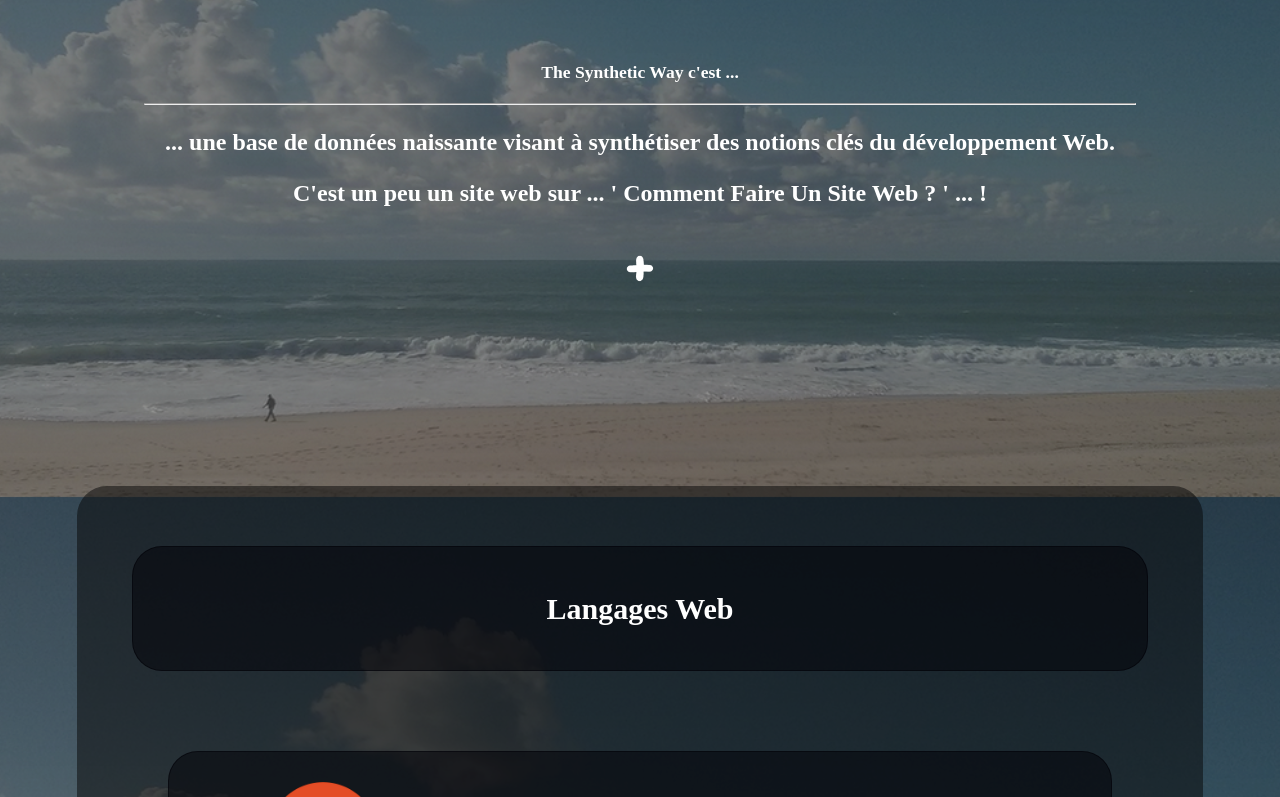
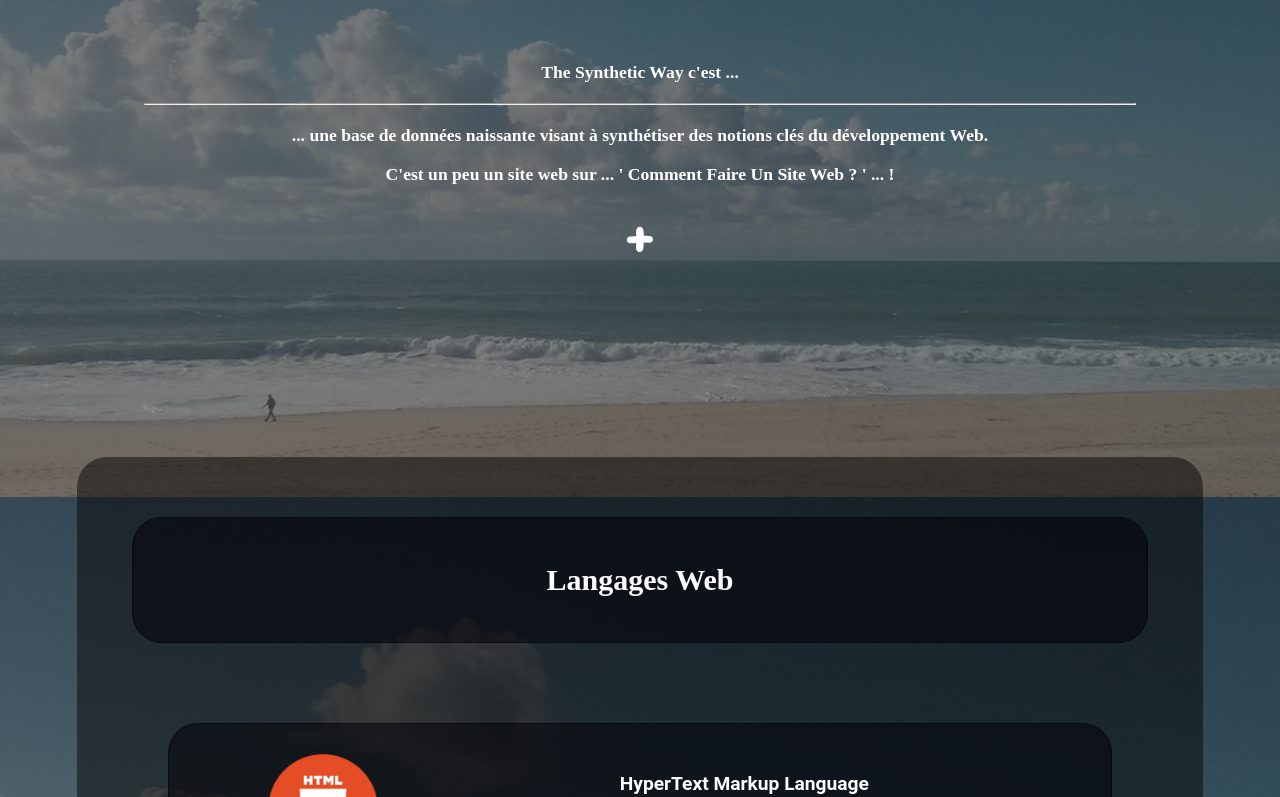
Before and after one commit to TimotheeGimbert/TSP, a website: page index.html in a window 1280 px wide. Shown: the part 303-1100 px from the top of the page. Drawn offline with nearby package versions, Linux system fonts and the light colour scheme; files that its build step writes are made by us from their sources; a web font is replaced by a local one.

Commit message:
correct again

```diff
--- a/scss/_components.scss
+++ b/scss/_components.scss
@@ -39,10 +39,10 @@ h3 {font-size: 1em;
 p {font-size: 0.9em;}
 
 @media all and (max-width: $breakpoint) {
-  h1, h2 {
+  h1, h3 {
     font-size: 110%;
   }
-  h3, p {
+  p {
     font-size: 150%;
   }
 }
```
